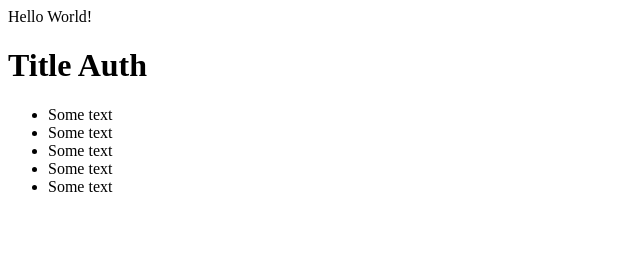
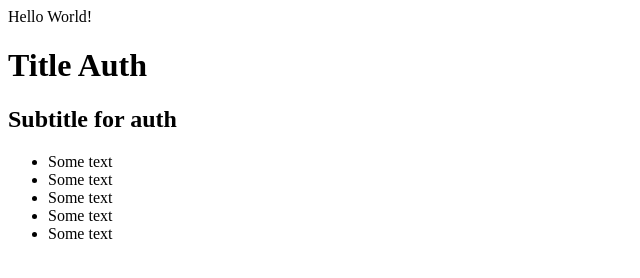
Before and after one commit to OnlyRaydek/git-repo-one, a plain HTML site: page index.html in a window 1280 px wide. Shown: the whole page, without its empty margins (0-640 px from the left). Drawn offline with Linux system fonts and the light colour scheme.

Commit message:
add subtitle

```diff
--- a/index.html
+++ b/index.html
@@ -8,6 +8,7 @@
 <body>
   <div>Hello World!</div>
   <h1>Title Auth</h1>
+  <h2>Subtitle for auth</h2>
   <ul>
     <li>Some text</li>
     <li>Some text</li>
```
